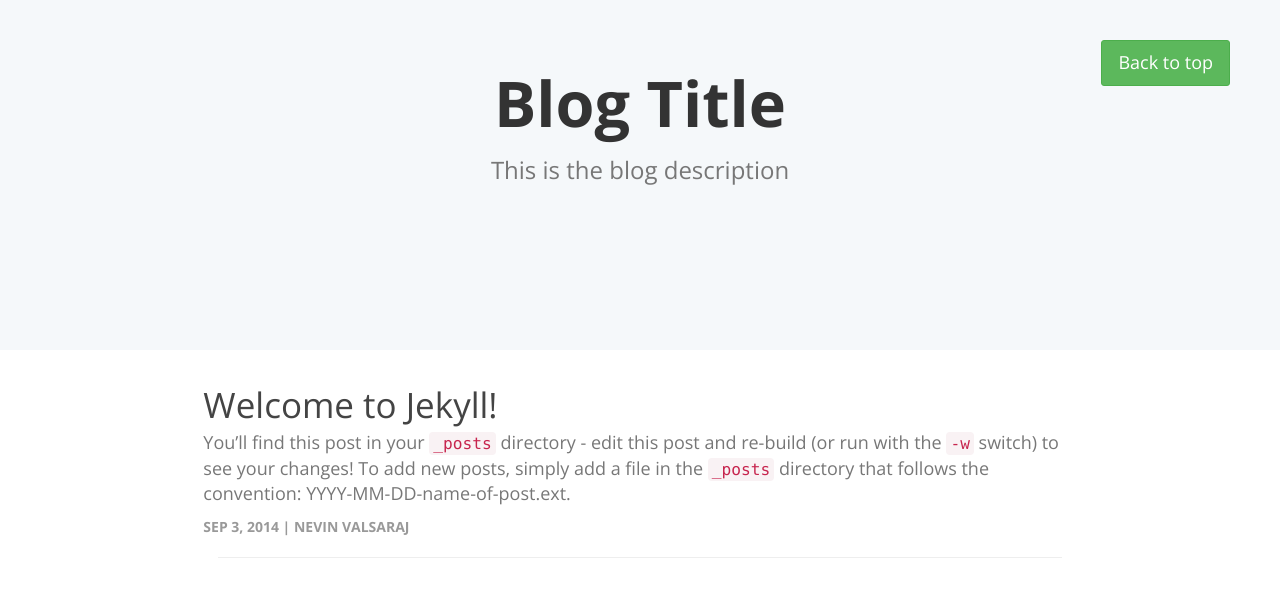
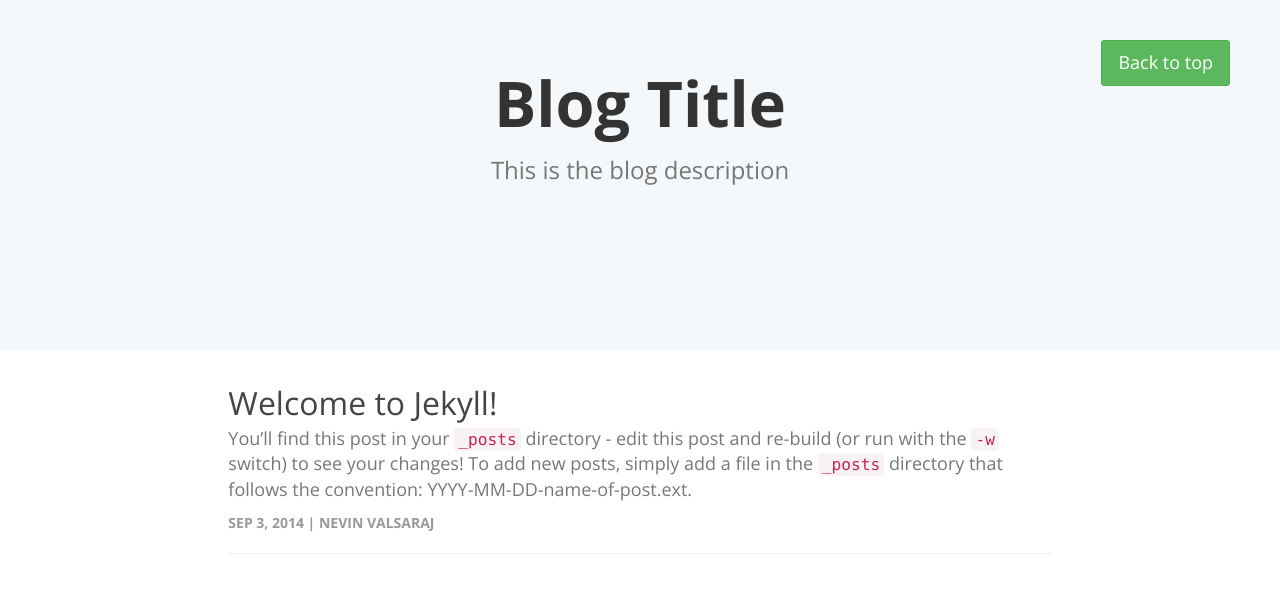
Before and after one commit to nevinvalsaraj/nevinvalsaraj.com, a Jekyll site: the page built from post.html, in a window 1280 px wide. Shown: the top 597 px of the page. Built offline with Jekyll 4.4.1, drawn with Linux system fonts in a browser that asks for light colours.

Commit message:
Setting Open Sans font sitewide, fixing responsiveness bug in posts-list page

```diff
--- a/_includes/head.html
+++ b/_includes/head.html
@@ -6,5 +6,6 @@
     <meta name="description" content="{{ site.description }}">
     <link rel="shortcut icon" href="resources/favicon.ico">
     <link rel="canonical" href="{{ page.url | replace:'index.html','' | prepend: site.baseurl | prepend: site.url }}">
+    <link href='http://fonts.googleapis.com/css?family=Open+Sans:300italic,400italic,600italic,700italic,800italic,400,300,600,700,800' rel='stylesheet' type='text/css'>
 
 </head>
--- a/css/cover.css
+++ b/css/cover.css
@@ -28,6 +28,7 @@
 body {
   height: 100%;
   background-color: #333;
+  font-family: 'Open Sans', sans-serif;
 }
 body {
   color: #fff;
@@ -160,4 +161,3 @@
   }
 }
 /*Custom styles*/
-p
--- a/css/home.css
+++ b/css/home.css
@@ -12,4 +12,5 @@
 }
 body{
     overflow-x: hidden;
+    font-family: 'Open Sans', sans-serif;
 }
--- a/css/home2.css
+++ b/css/home2.css
@@ -1,6 +1,7 @@
 body {
     width: 100%;
     height: 100%;
+    font-family: 'Open Sans', sans-serif;
 }
 
 html {
--- a/css/post.css
+++ b/css/post.css
@@ -1,5 +1,4 @@
 body{
-    overflow-x: hidden;
     font-family: 'Open Sans', sans-serif;
 }
 .well{
@@ -30,13 +29,13 @@
 #blog-description{
     color: #777;
 }
-.post-item-title{
+a.post-item-title{
     color: #444;
-    font-size: 35px;
+    font-size: 32px;
     font-weight: 400;
     transition: all .4s ease-out;
 }
-.post-item-title:hover{
+a.post-item-title:hover{
     color: #444;
     /*text-decoration: none;*/
     text-shadow: 1px 0px #aaa;
--- a/post.html
+++ b/post.html
@@ -21,7 +21,7 @@
 <body>
     <div class="container-fluid">
         <div class="row">
-            <div id="page-head" class="col-md-12 jumbotron text-center">
+            <div id="page-head" class="col-xs-12 jumbotron text-center">
                 <h1 id="blog-title">
                     Blog Title
                 </h1>
@@ -30,20 +30,21 @@
                 </h3>
             </div>
         </div>
-    </div>
+
         <a id="guide-home" class="btn btn-lg btn-success" href="#page-head">
             Back to top
         </a>
 
         <div class="row">
-        <div class="col-md-offset-2 col-md-8">
+            <div class="col-sm-offset-2 col-sm-8 col-xs-12">
                 {% for post in site.posts %}
                 <div class="row post-item ">
+                    <div class="col-xs-12">
                         <a class="post-item-title" href="{{ post.url | prepend: site.baseurl }}">
                             {{ post.title }}
                         </a>
                         <p class="post-item-excerpt">
-                    {{ post.excerpt | remove: '<p>' | remove: '</p>p>' }}
+                            {{ post.excerpt | remove: '<p>' | remove: '</p>' }}
                         </p>
                         <span class="post-item-details">
                             {{ post.date | date: "%b %-d, %Y" | upcase }}
@@ -51,9 +52,10 @@
                              {{ post.author | upcase }}
                         </span>
                     </div>
+                </div>
                 <hr>
                 {% endfor %}
             </div>
         </div>
-
+    </div>
 </body>
```
Lines whose indentation alone changed are shown as unchanged.
